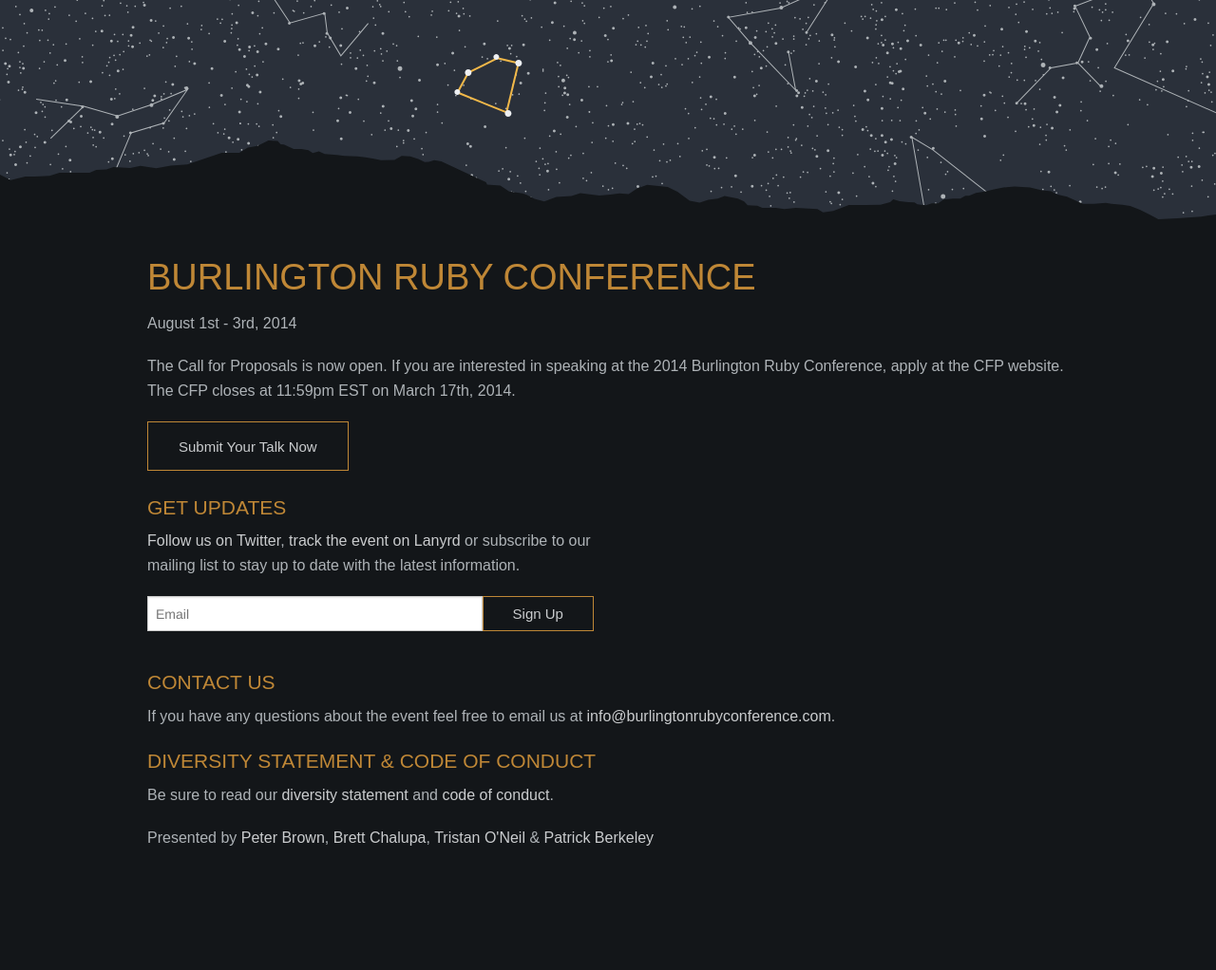
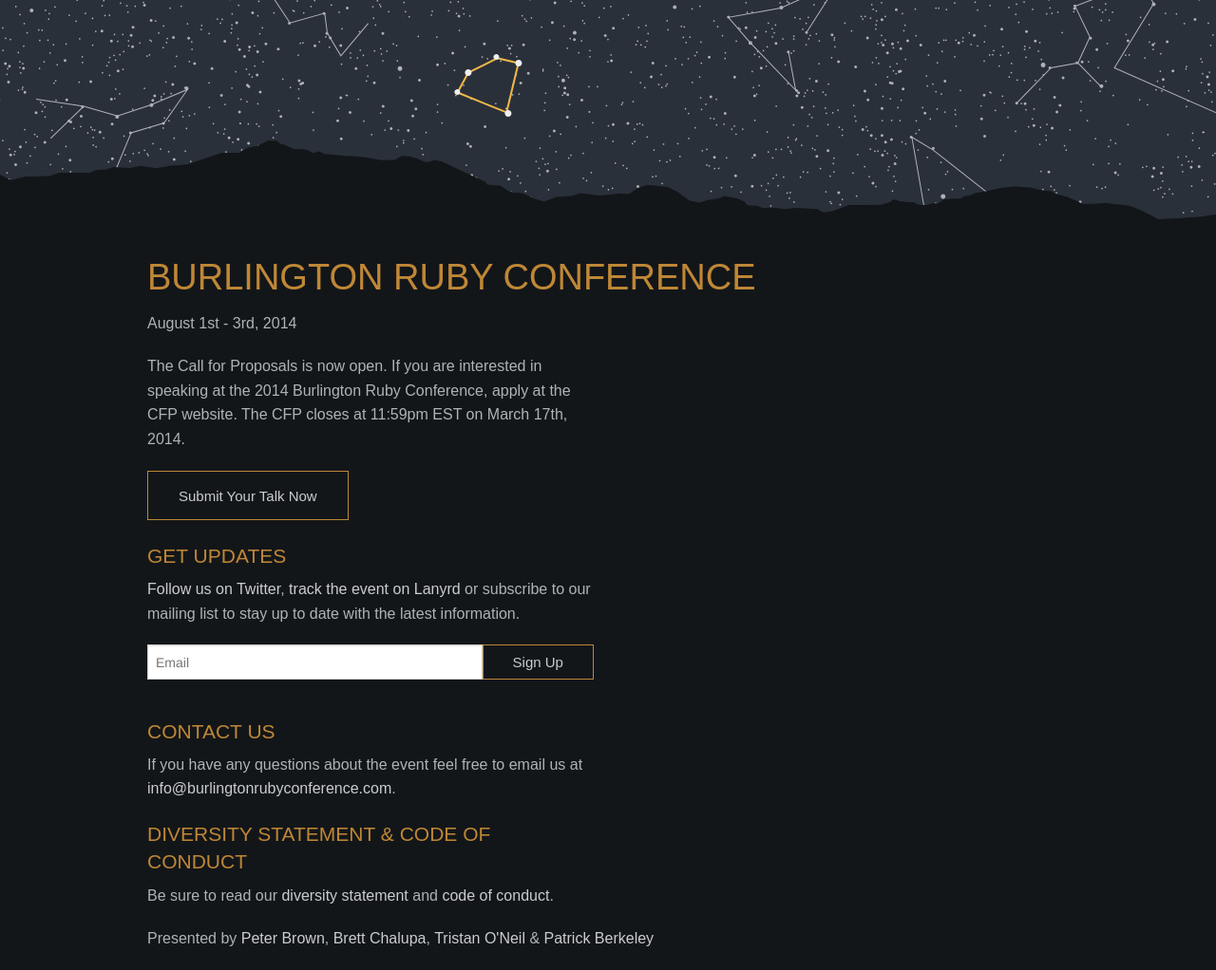
Before and after one commit to burlingtonruby/burlingtonrubyconference2014, a Jekyll site: the page built from index.html, in a window 1280 px wide. Shown: the whole page at 95% size. Built offline with Jekyll 4.4.1, drawn with Linux system fonts in a browser that asks for light colours; before the commit the page ends 916 px from its top, so only the background shows below that.

Commit message:
Wrap main content in medium-6.
This makes the content more readable. It also makes it consistent.

```diff
--- a/index.html
+++ b/index.html
@@ -13,7 +13,7 @@
 </div>
 
 <div class="row section first">
-  <div class="small-12 medium-12 columns">
+  <div class="small-12 medium-6 columns">
     <p>The Call for Proposals is now open. If you are interested in speaking at
       the 2014 Burlington Ruby Conference, apply at the CFP website. The CFP
       closes at 11:59pm EST on March 17th, 2014.</p>
@@ -46,7 +46,7 @@
 </div>
 
 <div class="row section">
-  <div class="small-12 columns">
+  <div class="small-12 medium-6 columns">
     <h2>Contact Us</h2>
     <p>If you have any questions about the event feel free to email us at
     <a href="mailto:info@burlingtonrubyconference.com">info@burlingtonrubyconference.com</a>.</p>
```
